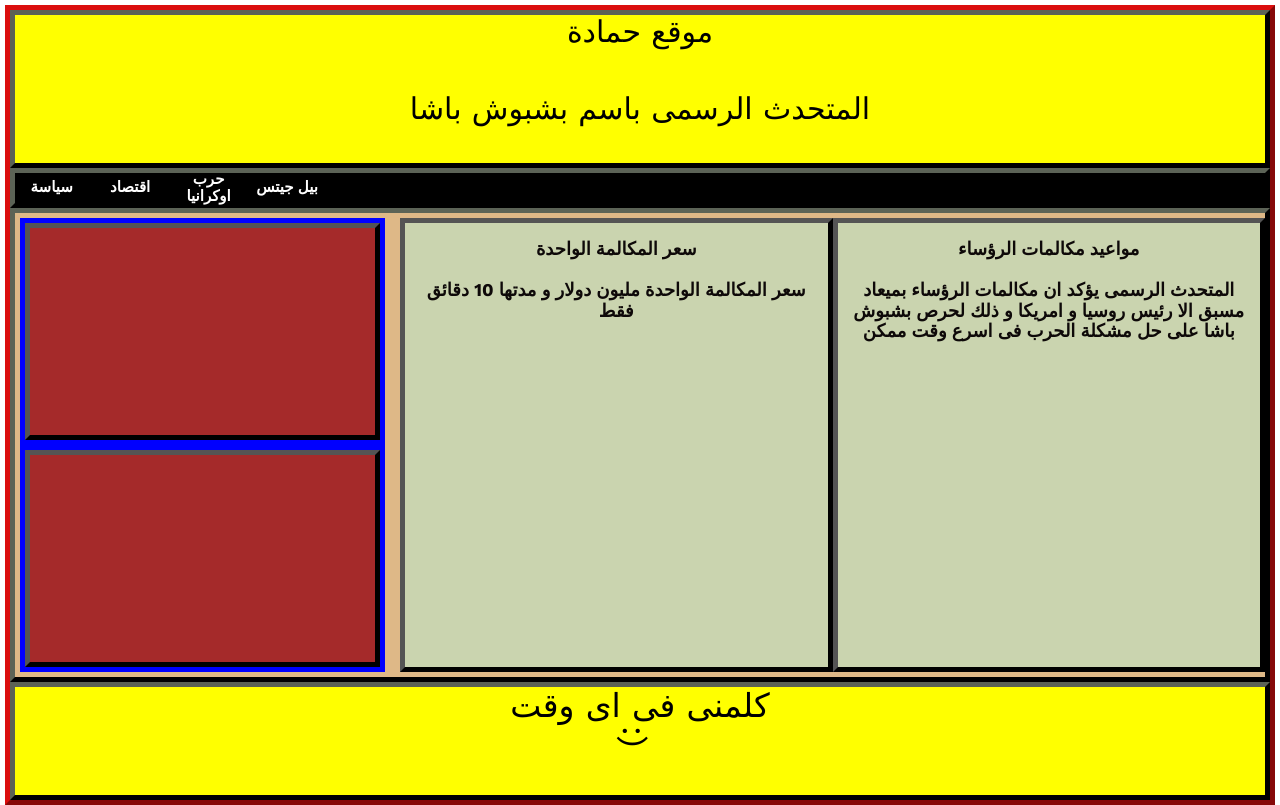
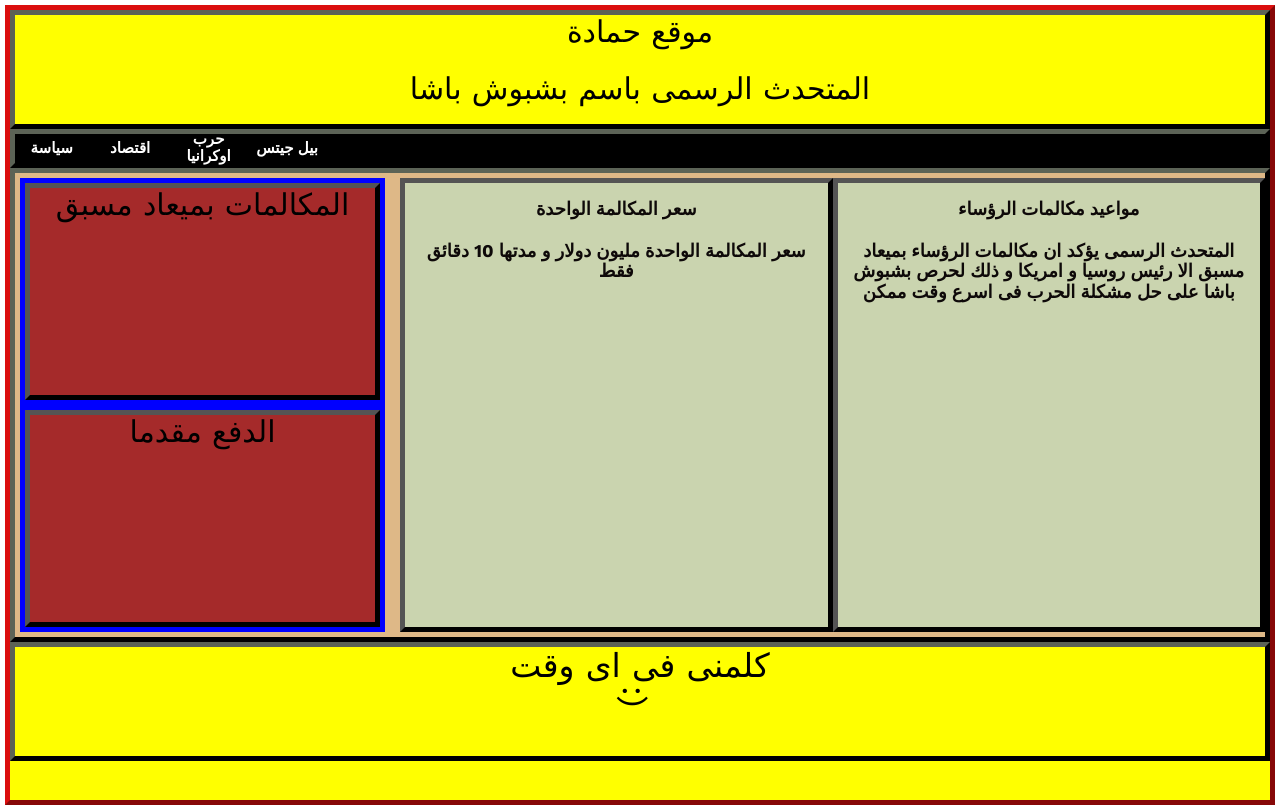
Before and after one commit to Abdelmeguid/test2, a plain HTML site: page index.html in a window 1280 px wide. Drawn offline with nearby package versions, Linux system fonts and the light colour scheme.

Commit message:
commit3fff
commit3ff

```diff
--- a/css/grid.css
+++ b/css/grid.css
@@ -24,7 +24,7 @@ body {
 .container {
   border: 5px outset rgb(219, 14, 14);
   display: grid;
-  grid-template-rows: 20% 5% 60% 15%;
+  grid-template-rows: 15% 5% 60% 15%;
   grid-template-columns: auto auto auto auto;
   grid-template-areas:
     "header header header header header header"
--- a/index.html
+++ b/index.html
@@ -36,8 +36,8 @@
         </div>
         <div class="bbb">
             <div class="bbb1">
-                <div></div>
-                <div></div>
+                <div><span>المكالمات بميعاد مسبق</span></div>
+                <div><span>الدفع مقدما</span></div>
             </div>
 
             <div class="bbb2">
```
